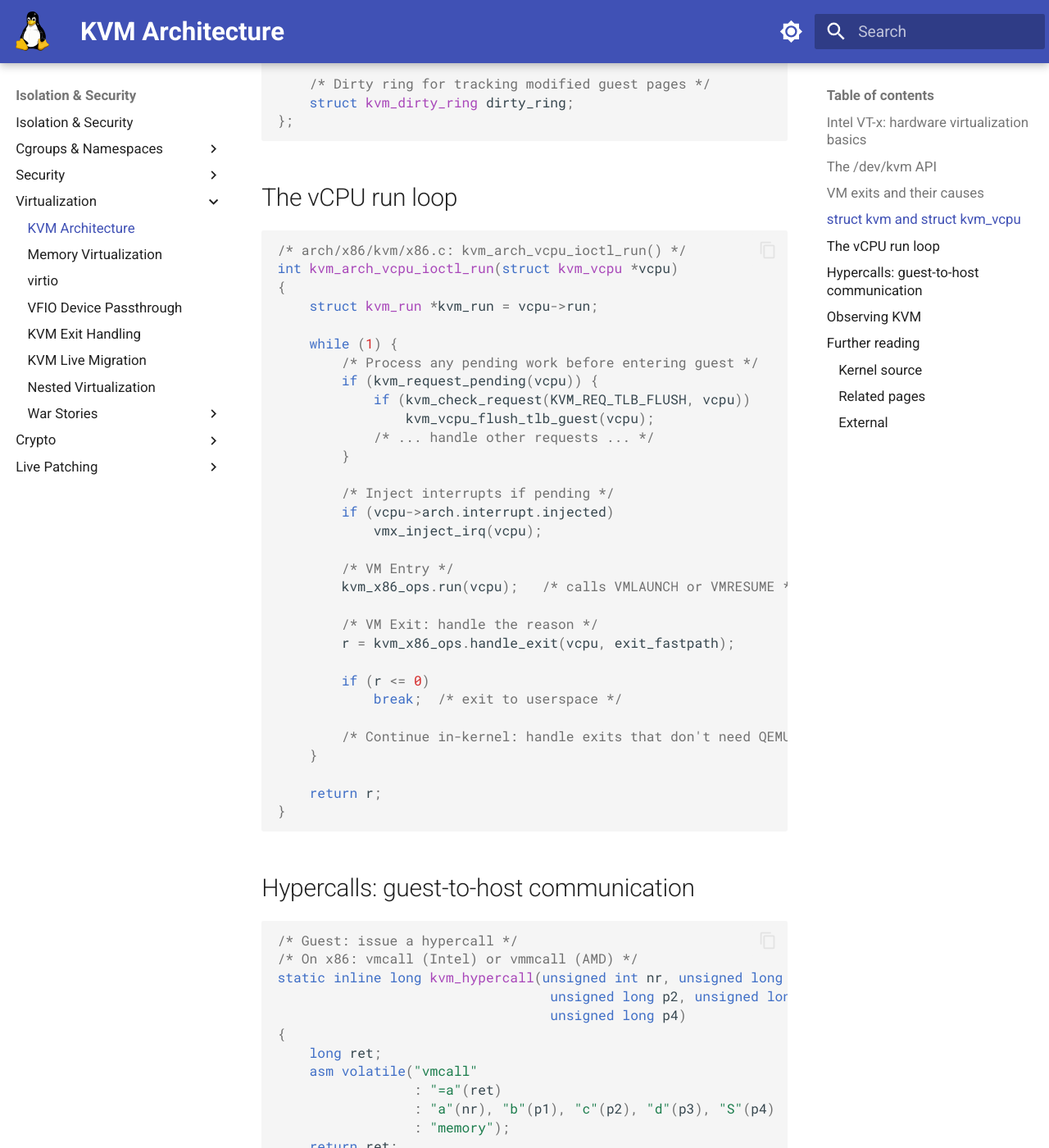
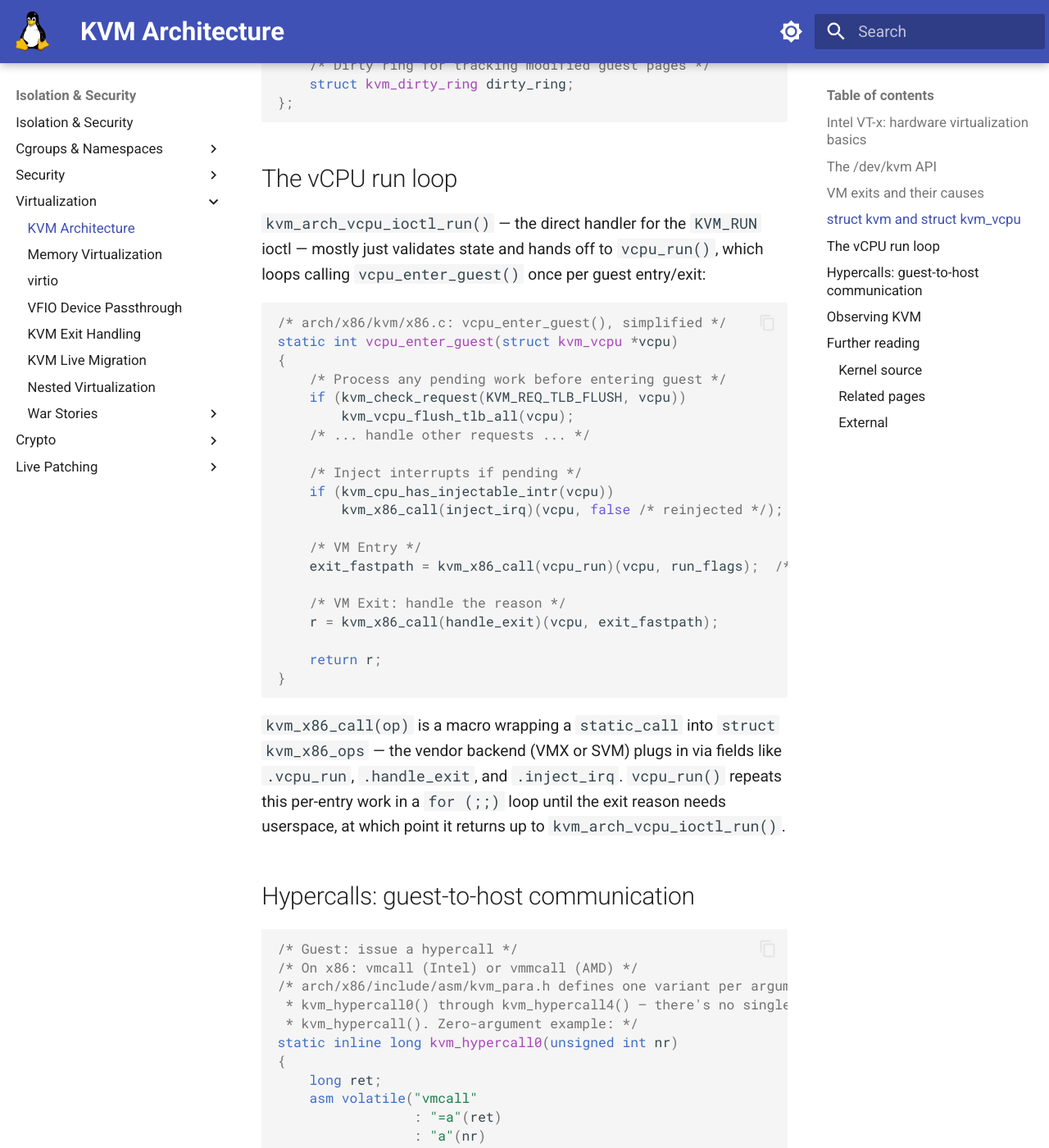
Before and after one commit to laveeshb/linux-kernel-internals, an MkDocs documentation site: the page built from docs/virtualization/kvm-arch.md, in a window 1280 px wide and 1400 px high, scrolled down 4243 px. Shown: the whole window at 82% size. Built offline with MkDocs 1.6.1 and Material for MkDocs 9.7.7, drawn with Linux system fonts in a browser that asks for light colours; some of the changed text lies outside the part shown.

Commit message:
virtualization/kvm-arch.md: fix fabricated technical details
Part of the round-5 review findings in #740. struct kvm and struct
kvm_vcpu had several fabricated/misplaced fields (KVM_ADDRESS_SPACE_NUM,
a flat vcpus[] array, track_notifier_head/arch_flags, pre_pcpu,
blocked_vcpu_list), the vCPU run loop was misattributed to
kvm_arch_vcpu_ioctl_run() instead of vcpu_run()/vcpu_enter_guest() and
paired KVM_REQ_TLB_FLUSH with the wrong flush function, kvm_hypercall()
doesn't exist (real: kvm_hypercall0-4), vmx_inject_irq() was missing its
reinjected arg, kvm_x86_ops.run doesn't exist (real: kvm_x86_call(vcpu_run)),
and the debugfs example showed a nonexistent aggregate "exits" file
instead of the real one-file-per-stat layout.

All fixes verified against current torvalds/linux source.

````diff
--- a/docs/virtualization/kvm-arch.md
+++ b/docs/virtualization/kvm-arch.md
@@ -113,55 +113,54 @@
 ## struct kvm and struct kvm_vcpu
 
 ```c
-/* virt/kvm/kvm_main.c */
+/* Simplified — real struct kvm is defined in include/linux/kvm_host.h;
+ * arch-specific state (including the page-track notifier head) lives in
+ * the embedded struct kvm_arch, defined per-arch (e.g.
+ * arch/x86/include/asm/kvm_host.h), not here. */
 struct kvm {
-    spinlock_t          mmu_lock;
-    struct mutex        slots_lock;
-    struct mutex        slots_arch_lock;
+    spinlock_t           mmu_lock;      /* rwlock_t instead, on archs with
+                                            KVM_HAVE_MMU_RWLOCK */
+    struct mutex         slots_lock;
+    struct mutex         slots_arch_lock;
 
-    struct mm_struct   *mm;          /* userspace VM process mm */
-    unsigned long       nr_memslot_pages;
-    struct kvm_memslots *memslots[KVM_ADDRESS_SPACE_NUM];
+    struct mm_struct     *mm;            /* userspace tied to this vm */
+    unsigned long        nr_memslot_pages;
+    struct kvm_memslots  *memslots[KVM_MAX_NR_ADDRESS_SPACES];
 
-    struct kvm_vcpu    *vcpus[KVM_MAX_VCPUS];
-    atomic_t            online_vcpus;
-    int                 max_vcpus;
-    int                 created_vcpus;
+    struct xarray        vcpu_array;     /* indexed by vcpu_idx, not a flat
+                                             array — see vcpu_idx below */
+    atomic_t             online_vcpus;
+    int                  max_vcpus;
+    int                  created_vcpus;
 
-    struct list_head    vm_list;     /* link in kvm_list */
-    struct mutex        lock;
-    struct kvm_io_bus   *buses[KVM_NR_BUSES];
+    struct list_head     vm_list;
+    struct mutex         lock;
+    struct kvm_io_bus    *buses[KVM_NR_BUSES];
     struct kvm_irq_routing_table *irq_routing;
-    struct hlist_head   irq_ack_notifier_list;
+    struct hlist_head    irq_ack_notifier_list;
 
-    /* Memory management */
-    struct kvm_page_track_notifier_head *track_notifier_head;
-    atomic64_t          arch_flags;
-
-    struct kvm_arch     arch;        /* architecture-specific state */
+    struct kvm_arch      arch;           /* architecture-specific state */
 };
 
 struct kvm_vcpu {
-    struct kvm         *kvm;
-    int                 cpu;         /* physical CPU this vCPU ran on last */
-    int                 vcpu_id;
-    int                 vcpu_idx;
+    struct kvm          *kvm;
+    int                  cpu;         /* physical CPU this vCPU ran on last */
+    int                  vcpu_id;     /* id given by userspace at creation */
+    int                  vcpu_idx;    /* index into kvm->vcpu_array */
 
-    int                 srcu_idx;
-    int                 mode;        /* IN_GUEST_MODE, etc. */
-    u64                 requests;    /* pending requests bitmask */
-    unsigned long       guest_debug; /* debug flags */
+    int                  ____srcu_idx; /* don't use directly — the leading
+                                           underscores are intentional */
+    int                  mode;        /* IN_GUEST_MODE, etc. */
+    u64                  requests;    /* pending requests bitmask */
+    unsigned long        guest_debug; /* debug flags */
 
-    int                 pre_pcpu;
-    struct list_head    blocked_vcpu_list;
+    struct mutex         mutex;
+    struct kvm_run       *run;        /* the mmap'd run structure */
 
-    struct mutex        mutex;
-    struct kvm_run     *run;         /* the mmap'd run structure */
+    struct rcuwait        wait;       /* for blocking on halt */
 
-    wait_queue_head_t   wq;          /* for blocking on halt */
-
-    struct kvm_vcpu_arch arch;       /* x86/arm64-specific state */
-    struct kvm_vcpu_stat stat;
+    struct kvm_vcpu_arch  arch;       /* x86/arm64-specific state */
+    struct kvm_vcpu_stat  stat;
 
     /* Dirty ring for tracking modified guest pages */
     struct kvm_dirty_ring dirty_ring;
@@ -170,53 +169,47 @@
 
 ## The vCPU run loop
 
+`kvm_arch_vcpu_ioctl_run()` — the direct handler for the `KVM_RUN` ioctl — mostly just validates state and hands off to `vcpu_run()`, which loops calling `vcpu_enter_guest()` once per guest entry/exit:
+
 ```c
-/* arch/x86/kvm/x86.c: kvm_arch_vcpu_ioctl_run() */
-int kvm_arch_vcpu_ioctl_run(struct kvm_vcpu *vcpu)
+/* arch/x86/kvm/x86.c: vcpu_enter_guest(), simplified */
+static int vcpu_enter_guest(struct kvm_vcpu *vcpu)
 {
-    struct kvm_run *kvm_run = vcpu->run;
+    /* Process any pending work before entering guest */
+    if (kvm_check_request(KVM_REQ_TLB_FLUSH, vcpu))
+        kvm_vcpu_flush_tlb_all(vcpu);
+    /* ... handle other requests ... */
 
-    while (1) {
-        /* Process any pending work before entering guest */
-        if (kvm_request_pending(vcpu)) {
-            if (kvm_check_request(KVM_REQ_TLB_FLUSH, vcpu))
-                kvm_vcpu_flush_tlb_guest(vcpu);
-            /* ... handle other requests ... */
-        }
+    /* Inject interrupts if pending */
+    if (kvm_cpu_has_injectable_intr(vcpu))
+        kvm_x86_call(inject_irq)(vcpu, false /* reinjected */);
 
-        /* Inject interrupts if pending */
-        if (vcpu->arch.interrupt.injected)
-            vmx_inject_irq(vcpu);
+    /* VM Entry */
+    exit_fastpath = kvm_x86_call(vcpu_run)(vcpu, run_flags);  /* VMLAUNCH/VMRESUME */
 
-        /* VM Entry */
-        kvm_x86_ops.run(vcpu);   /* calls VMLAUNCH or VMRESUME */
-
-        /* VM Exit: handle the reason */
-        r = kvm_x86_ops.handle_exit(vcpu, exit_fastpath);
-
-        if (r <= 0)
-            break;  /* exit to userspace */
-
-        /* Continue in-kernel: handle exits that don't need QEMU */
-    }
+    /* VM Exit: handle the reason */
+    r = kvm_x86_call(handle_exit)(vcpu, exit_fastpath);
 
     return r;
 }
 ```
+
+`kvm_x86_call(op)` is a macro wrapping a `static_call` into `struct kvm_x86_ops` — the vendor backend (VMX or SVM) plugs in via fields like `.vcpu_run`, `.handle_exit`, and `.inject_irq`. `vcpu_run()` repeats this per-entry work in a `for (;;)` loop until the exit reason needs userspace, at which point it returns up to `kvm_arch_vcpu_ioctl_run()`.
 
 ## Hypercalls: guest-to-host communication
 
 ```c
 /* Guest: issue a hypercall */
 /* On x86: vmcall (Intel) or vmmcall (AMD) */
-static inline long kvm_hypercall(unsigned int nr, unsigned long p1,
-                                  unsigned long p2, unsigned long p3,
-                                  unsigned long p4)
+/* arch/x86/include/asm/kvm_para.h defines one variant per argument count,
+ * kvm_hypercall0() through kvm_hypercall4() — there's no single variadic
+ * kvm_hypercall(). Zero-argument example: */
+static inline long kvm_hypercall0(unsigned int nr)
 {
     long ret;
     asm volatile("vmcall"
                  : "=a"(ret)
-                 : "a"(nr), "b"(p1), "c"(p2), "d"(p3), "S"(p4)
+                 : "a"(nr)
                  : "memory");
     return ret;
 }
@@ -240,12 +233,13 @@
 ls /sys/kernel/debug/kvm/
 # 42-0/  42-1/  ...  (vm_id-vcpu_id directories)
 
+# Each stat gets its own file (see kvm_vcpu_stats_desc[] in arch/x86/kvm/x86.c) —
+# there's no single aggregate "exits" file, just a raw counter per file:
+ls /sys/kernel/debug/kvm/42-0/
+# exits  io_exits  mmio_exits  halt_exits  irq_window_exits  nmi_window_exits  ...
+
 cat /sys/kernel/debug/kvm/42-0/exits
-# Total: 12345678
-# mmio: 23456
-# io: 12345
-# halt: 100
-# irq_window: 5000
+# 12345678
 
 # perf KVM stats
 perf kvm stat record -a sleep 10
@@ -263,8 +257,8 @@
 ### Kernel source
 
 - [include/linux/kvm_host.h](https://git.kernel.org/pub/scm/linux/kernel/git/torvalds/linux.git/tree/include/linux/kvm_host.h) — `struct kvm` and `struct kvm_vcpu` definitions
-- [arch/x86/kvm/x86.c](https://git.kernel.org/pub/scm/linux/kernel/git/torvalds/linux.git/tree/arch/x86/kvm/x86.c) — `kvm_arch_vcpu_ioctl_run()`: the vCPU run loop (request handling, VM entry, exit dispatch)
-- [arch/x86/kvm/vmx/vmx.c](https://git.kernel.org/pub/scm/linux/kernel/git/torvalds/linux.git/tree/arch/x86/kvm/vmx/vmx.c) — Intel VT-x backend: VMLAUNCH/VMRESUME, `vmx_inject_irq()`, VMCS-based VM entry/exit
+- [arch/x86/kvm/x86.c](https://git.kernel.org/pub/scm/linux/kernel/git/torvalds/linux.git/tree/arch/x86/kvm/x86.c) — `kvm_arch_vcpu_ioctl_run()`, `vcpu_run()`, and `vcpu_enter_guest()`: the vCPU run loop (request handling, VM entry, exit dispatch)
+- [arch/x86/kvm/vmx/vmx.c](https://git.kernel.org/pub/scm/linux/kernel/git/torvalds/linux.git/tree/arch/x86/kvm/vmx/vmx.c) — Intel VT-x backend: VMLAUNCH/VMRESUME, `vmx_inject_irq(vcpu, bool reinjected)`, VMCS-based VM entry/exit
 - [virt/kvm/kvm_main.c](https://git.kernel.org/pub/scm/linux/kernel/git/torvalds/linux.git/tree/virt/kvm/kvm_main.c) — `/dev/kvm` core: `kvm_dev_ioctl()` handling `KVM_CREATE_VM`; `kvm_vm_ioctl()` handling `KVM_CREATE_VCPU` on the resulting VM fd
 - [include/uapi/linux/kvm.h](https://git.kernel.org/pub/scm/linux/kernel/git/torvalds/linux.git/tree/include/uapi/linux/kvm.h) — `KVM_EXIT_*` exit reason constants and the `kvm_run` ABI
 - [include/uapi/linux/kvm_para.h](https://git.kernel.org/pub/scm/linux/kernel/git/torvalds/linux.git/tree/include/uapi/linux/kvm_para.h) — `KVM_HC_*` hypercall numbers
````
